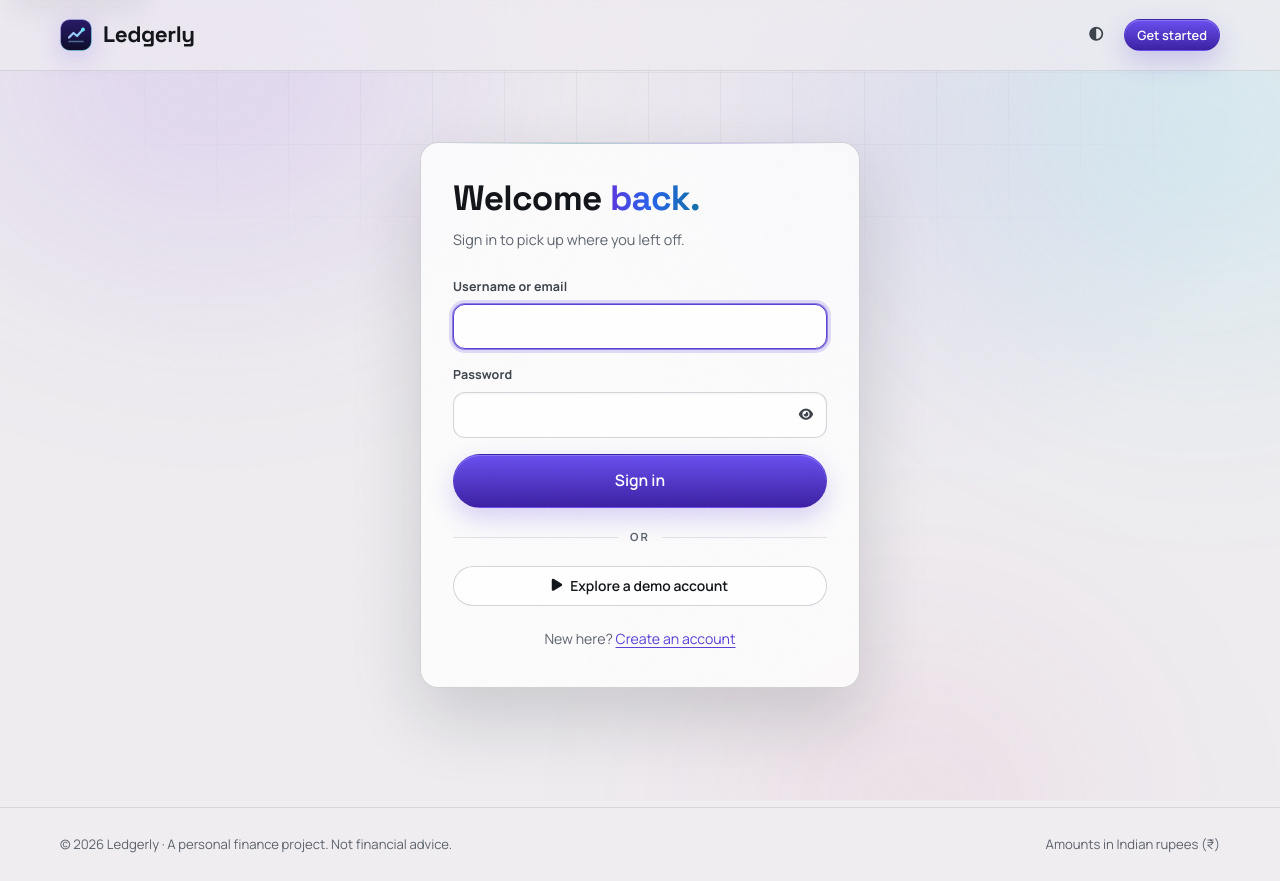
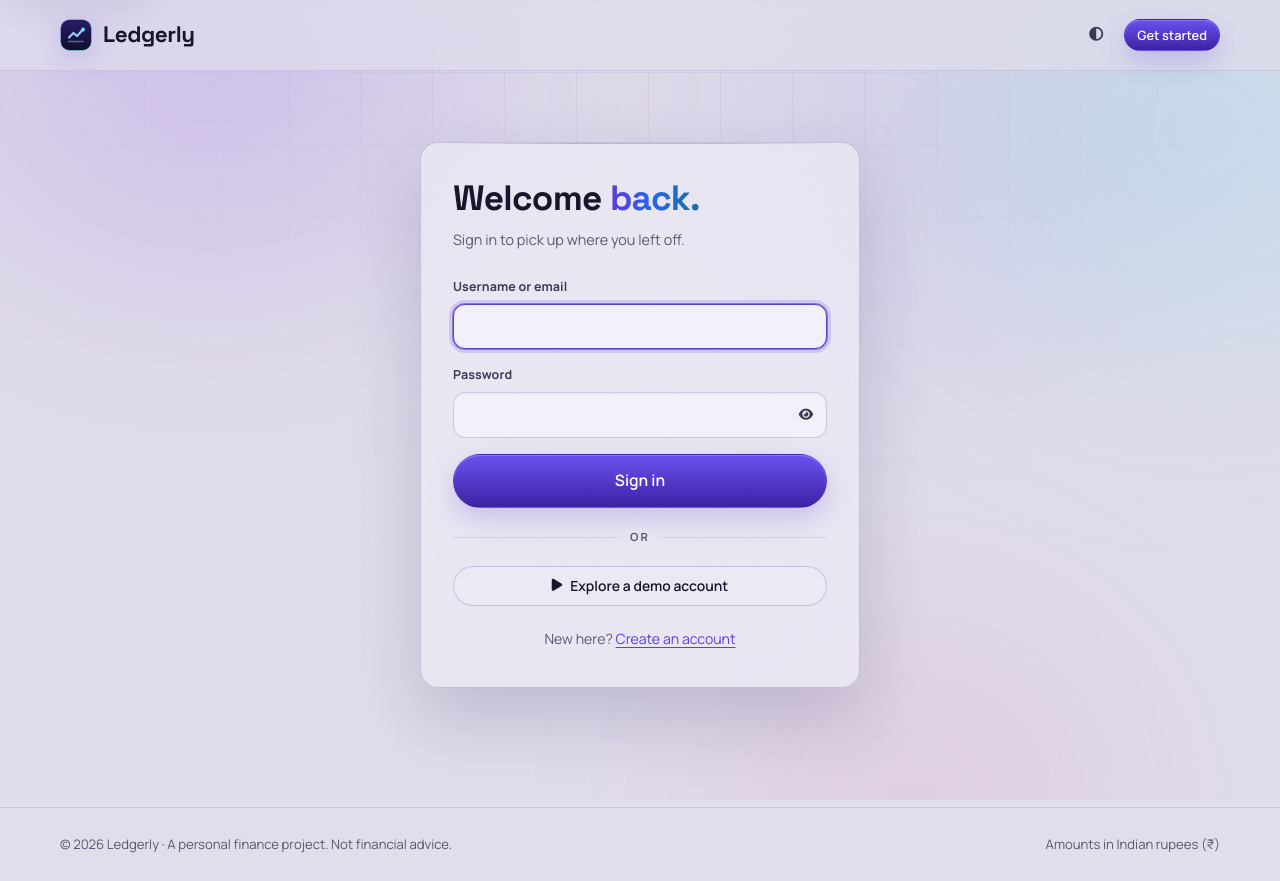
Before and after one commit to anivisVector/Personal-Budget-Tracker, a Flask app: page /login?next=/dashboard in a window 1280 px wide. Run offline with Flask 3, Linux system fonts and the light colour scheme; some libraries are stand-ins or nearby versions.

Commit message:
Soften light mode: lavender mist instead of pure white
Light mode used #ffffff for cards, inputs and panels, which glared.
Surfaces now step down from a soft lavender page (#e1ddeb) to cards
(#edeaf5), with violet-tinted borders, shadows and text (#16132a), and
a little more color in the background glow.

Contrast is re-verified: every text token is >= 4.5:1 on every surface
and soft tint it sits on (accent, income and warning text are a shade
deeper for that). The spending chart color moves to #dc5c2a to keep
>= 3:1 on the new card color; the dataviz palette validator passes.
Dark mode is unchanged. Browser theme-color now matches both modes.

Co-Authored-By: Claude Opus 5.5 <noreply@anthropic.com>

```diff
--- a/budget_app/templates/base.html
+++ b/budget_app/templates/base.html
@@ -6,8 +6,8 @@
   <title>{% block title %}{% endblock %} · {{ app_name }}</title>
   <meta name="description" content="{% block description %}{{ app_name }} is a personal budget tracker with natural-language entry, budget pace alerts, clear analytics and a voice assistant.{% endblock %}">
   <meta name="csrf-token" content="{{ csrf_token() }}">
-  <meta name="theme-color" content="#f5f3ec" media="(prefers-color-scheme: light)">
-  <meta name="theme-color" content="#06100c" media="(prefers-color-scheme: dark)">
+  <meta name="theme-color" content="#e1ddeb" media="(prefers-color-scheme: light)">
+  <meta name="theme-color" content="#07071a" media="(prefers-color-scheme: dark)">
   <link rel="icon" href="{{ url_for('static', filename='favicon.svg', v=asset_version) }}" type="image/svg+xml">
   <script nonce="{{ csp_nonce() }}">
     (function () {
--- a/public/static/css/app.css
+++ b/public/static/css/app.css
@@ -41,19 +41,21 @@
   --display-weight: 700;
   --hero-size: clamp(2.5rem, 5.1vw, 4.4rem);
 
-  --bg: color-mix(in srgb, var(--tint) 4%, #f6f6f4);
-  --bg-raise: color-mix(in srgb, var(--tint) 2%, #fbfbfa);
-  --surface: #ffffff;
-  --surface-2: #f4f5f5;
-  --surface-3: #e6e8ea;
-  --border: rgba(17, 24, 39, 0.10);
-  --border-strong: rgba(17, 24, 39, 0.18);
-  --text: #111418;
-  --text-2: #3d434b;
-  --text-3: #5c636d;
+  /* "Lavender mist": no pure white anywhere, so light mode is easy on the eyes.
+     Every text token keeps >= 4.5:1 on every surface and soft tint below. */
+  --bg: #e1ddeb;
+  --bg-raise: #e7e3f0;
+  --surface: #edeaf5;
+  --surface-2: #e5e1ef;
+  --surface-3: #d7d2e5;
+  --border: rgba(45, 30, 110, 0.11);
+  --border-strong: rgba(45, 30, 110, 0.19);
+  --text: #16132a;
+  --text-2: #3c3854;
+  --text-3: #5b5672;
 
   --primary: var(--pri-l); --primary-2: var(--pri-2-l); --primary-deep: var(--pri-deep-l);
-  --accent: var(--acc-l); --accent-text: var(--acc-l); --link: var(--pri-l);
+  --accent: var(--acc-l); --accent-text: #0a6680; --link: var(--pri-l);
   --accent-grad: linear-gradient(135deg, var(--pri-l), var(--acc-l));
   --sheen: linear-gradient(90deg, #a21caf, #6d28d9 35%, #2563eb 65%, #0e7490);
   --on-accent: #ffffff;
@@ -61,10 +63,10 @@
   --btn-text: #ffffff;
   --cta-bg: linear-gradient(120deg, #7c3aed, #2563eb);
   --cta-text: #ffffff;
-  --input-bg: #ffffff;
-  --input-shadow: inset 0 1px 2px rgba(17, 24, 39, 0.05);
-  --seg-active: #ffffff;
-  --glass: rgba(255, 255, 255, 0.8);
+  --input-bg: #f3f1f9;
+  --input-shadow: inset 0 1px 2px rgba(40, 28, 100, 0.06);
+  --seg-active: #f5f3fa;
+  --glass: rgba(237, 234, 245, 0.8);
 
   /* Derived tokens (same formulas in both modes) */
   --primary-soft: color-mix(in srgb, var(--primary) 9%, transparent);
@@ -73,9 +75,9 @@
   --accent-soft: color-mix(in srgb, var(--accent) 10%, transparent);
   --accent-line: color-mix(in srgb, var(--accent) 34%, transparent);
   --spot: color-mix(in srgb, var(--primary) 7%, transparent);
-  --pool-1: rgba(124, 58, 237, 0.16);
-  --pool-2: rgba(34, 211, 238, 0.16);
-  --pool-3: rgba(219, 39, 119, 0.08);
+  --pool-1: rgba(124, 58, 237, 0.22);
+  --pool-2: rgba(34, 211, 238, 0.18);
+  --pool-3: rgba(219, 39, 119, 0.10);
   --stars-opacity: 0;
   --ring: 0 0 0 1px color-mix(in srgb, var(--primary) 60%, transparent), 0 0 0 4px color-mix(in srgb, var(--primary) 18%, transparent);
   --nav-active: linear-gradient(90deg, var(--primary-soft), transparent 85%);
@@ -84,27 +86,27 @@
   --btn-shadow: 0 10px 26px var(--primary-glow), inset 0 1px 0 rgba(255, 255, 255, 0.22);
   --cta-shadow: 0 12px 32px color-mix(in srgb, var(--accent) 26%, transparent), inset 0 1px 0 rgba(255, 255, 255, 0.25);
 
-  --income: #0b7a52;
+  --income: #086c48;
   --income-soft: rgba(11, 122, 82, 0.09);
   --good: #12925f;
   --warning: #e0a12e;
   --critical: #cf4c3f;
-  --good-text: #0b7a52;
-  --warning-text: #8a5a00;
+  --good-text: #086c48;
+  --warning-text: #805300;
   --critical-text: #b42318;
   --good-soft: rgba(18, 146, 95, 0.10);
   --warning-soft: rgba(224, 161, 46, 0.14);
   --critical-soft: rgba(207, 76, 63, 0.10);
 
   --series-1: #2a78d6;   /* income: validated with --series-2 for colorblind separation */
-  --series-2: #eb6834;   /* spending */
-  --grid: rgba(17, 24, 39, 0.07);
-  --axis: rgba(17, 24, 39, 0.2);
+  --series-2: #dc5c2a;   /* spending (>= 3:1 on the light surface) */
+  --grid: rgba(45, 30, 110, 0.08);
+  --axis: rgba(45, 30, 110, 0.22);
 
-  --shadow-sm: 0 1px 2px rgba(17, 24, 39, 0.06);
-  --shadow-md: 0 14px 34px rgba(17, 24, 39, 0.09);
-  --shadow-lg: 0 30px 70px rgba(17, 24, 39, 0.16);
-  --grain-opacity: 0.03;
+  --shadow-sm: 0 1px 2px rgba(40, 28, 100, 0.07);
+  --shadow-md: 0 14px 34px rgba(40, 28, 100, 0.10);
+  --shadow-lg: 0 30px 70px rgba(40, 28, 100, 0.18);
+  --grain-opacity: 0.035;
   --aura-opacity: 0.38;
 
   --radius-sm: 8px;
```
